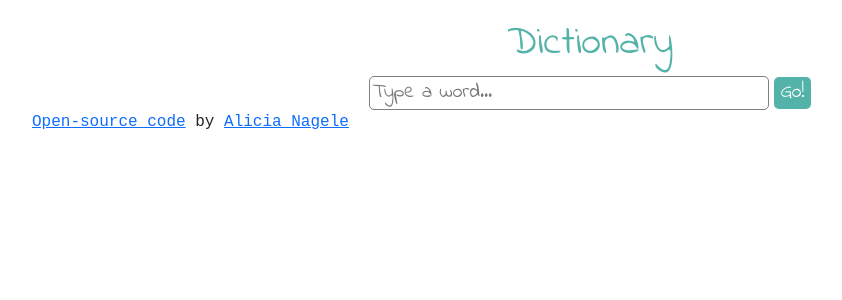
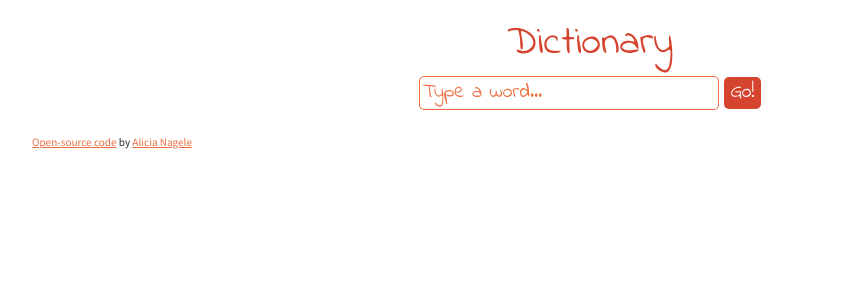
Before and after one commit to aliciaelena/dictionary-app, a React (Create React App) app: page / in a window 1280 px wide. Shown: the top 300 px of the page, without its empty margins (50-892 px from the left). Built offline with nearby package versions, Linux system fonts and the light colour scheme; no server answers.

Commit message:
Styled the application in CSS

```diff
--- a/public/index.html
+++ b/public/index.html
@@ -20,7 +20,7 @@
     <link rel="preconnect" href="https://fonts.googleapis.com" />
     <link rel="preconnect" href="https://fonts.gstatic.com" crossorigin />
     <link
-      href="https://fonts.googleapis.com/css2?family=Audiowide&family=Indie+Flower&family=Manrope:wght@200;300;400;500;600;700;800&display=swap"
+      href="https://fonts.googleapis.com/css2?family=Audiowide&family=Indie+Flower&family=Manrope:wght@200;300;400;500;600;700;800&family=Noto+Sans+KR:wght@100;300;400;500;700;900&display=swap"
       rel="stylesheet"
     />
     <title>Dictionary App</title>
--- a/src/App.css
+++ b/src/App.css
@@ -1,7 +1,16 @@
-h1 {
+.App h1 {
   margin-top: 20px;
-  color: #54b3a8;
+  color: #d5442e;
   text-align: center;
   font-family: "Indie Flower", cursive;
   font-size: 40px;
 }
+
+.App footer {
+  font-size: 10px;
+  margin-bottom: 20px;
+}
+
+.App a {
+  color: #ec6d3f;
+}
--- a/src/App.js
+++ b/src/App.js
@@ -7,6 +7,7 @@ export default function App() {
       <div className="App">
         <h1>Dictionary</h1>
         <Dictionary defaultKeyword="sunshine" />
+        <br />
         <footer>
           <a
             href="https://github.com/aliciaelena/dictionary-app"
--- a/src/Dictionary.css
+++ b/src/Dictionary.css
@@ -3,20 +3,34 @@ form {
 }
 
 input {
-  color: #54b3a8;
+  color: #d5442e;
   font-size: 20px;
-  width: 400px;
+  width: 300px;
   border-radius: 5px;
-  border: 1px solid grey;
+  border: 1px solid #ec6d3f;
   font-family: "Indie Flower", cursive;
 }
 
 button {
   font-size: 20px;
-  background-color: #54b3a8;
+  background-color: #d5442e;
   color: white;
   border-radius: 5px;
   border: none;
   margin-left: 5px;
   font-family: "Indie Flower", cursive;
 }
+
+button:hover {
+  color: #d5442e;
+  background-color: white;
+  border: 1px solid #d5442e;
+}
+
+::placeholder {
+  color: #ec6d3f;
+}
+
+input:focus {
+  outline: none;
+}
--- a/src/Meanings.css
+++ b/src/Meanings.css
@@ -1,4 +1,23 @@
-.Meanings .header {
+.Meanings h3 {
   font-style: bold;
+  font-style: italic;
+  font-weight: 600;
   font-size: 20px;
+  color: #ec6d3f;
+  text-transform: capitalize;
 }
+
+.Meanings .example {
+  font-style: italic;
+  color: #ec6d3f;
+  opacity: 0.7;
+  font-size: 14px;
+}
+
+.Meanings section {
+  border: 1px solid #e7d0cc;
+  border-radius: 8px;
+  padding: 10px;
+  margin-top: 15px;
+  box-shadow: 2px 2px 2px 2px rgba(0, 0, 0, 0.1);
+}
--- a/src/Meanings.js
+++ b/src/Meanings.js
@@ -5,18 +5,22 @@ import "./Meanings.css";
 export default function Meanings(props) {
   return (
     <div className="Meanings">
-      <span className="header">{props.meanings.partOfSpeech}</span>
+      <section>
+        <h3>{props.meanings.partOfSpeech}</h3>
 
         {props.meanings.definitions.map(function (definition, index) {
           return (
             <div key={index}>
+              <span className="definition">{definition.definition}</span>
+              <br />
+              <span className="example">{definition.example}</span>
+              <br />
               <Synonyms synonyms={definition.synonyms} />
-            {definition.definition}
               <br />
-            <em>{definition.example}</em>
             </div>
           );
         })}
+      </section>
     </div>
   );
 }
--- a/src/Phonetics.css
+++ b/src/Phonetics.css
@@ -2,12 +2,13 @@
   text-decoration: none;
   color: #ec6d3f;
   opacity: 0.7;
-  border: 1px solid grey;
+  border: 1px solid #ec6d3f;
   border-radius: 10px;
   padding: 5px 10px;
   margin-right: 10px;
   line-height: 2.5;
   display: inline;
+  box-shadow: 2px 2px 2px 2px rgba(0, 0, 0, 0.1);
 }
 
 .Phonetics {
--- a/src/Photos.js
+++ b/src/Photos.js
@@ -2,7 +2,6 @@ import React from "react";
 import "./Photos.css";
 
 export default function Photos(props) {
-  console.log(props);
   if (props.photos) {
     return (
       <div className="Photos">
--- a/src/Results.css
+++ b/src/Results.css
@@ -1,6 +1,7 @@
 h2 {
   font-family: "Indie Flower", cursive;
   color: #ec6d3f;
-  font-size: 30px;
-  font-style: bold;
+  font-size: 40px;
+  margin-bottom: 0px;
+  text-transform: capitalize;
 }
--- a/src/Synonyms.css
+++ b/src/Synonyms.css
@@ -3,4 +3,18 @@
   margin: 0;
   padding: 0;
   text-align: left;
+  display: inline;
 }
+
+.Synonyms li {
+  color: white;
+  opacity: 0.7;
+  border: 1px solid #ec6d3f;
+  background: #ec6d3f;
+  border-radius: 10px;
+  padding: 5px 10px;
+  margin-right: 10px;
+  line-height: 2.7;
+  display: inline;
+  font-size: 14px;
+}
--- a/src/index.css
+++ b/src/index.css
@@ -1,3 +1,3 @@
 body {
-  font-family: monospace;
+  font-family: Noto Sans KR, sans-serif;
 }
```
Lines whose indentation alone changed are shown as unchanged.
